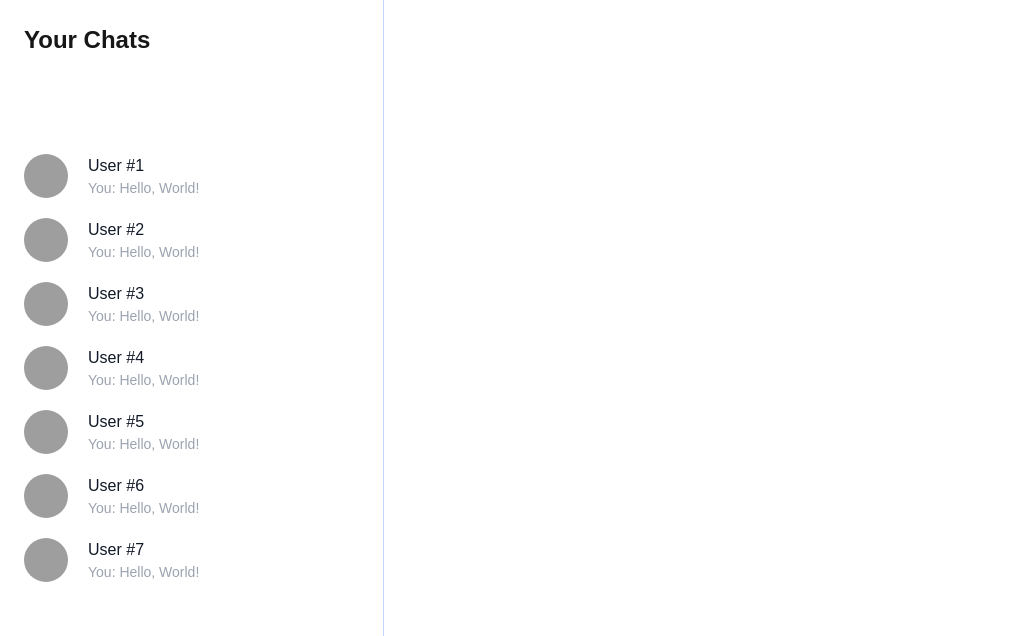
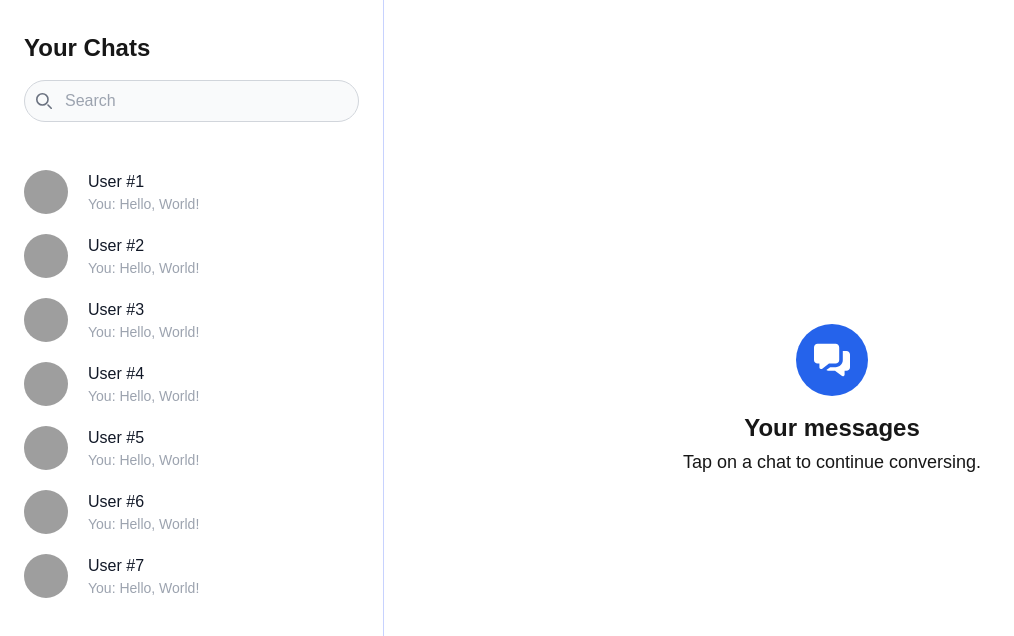
Before and after one commit to meetraval2006/beaves.social, a Next.js app in the folder client/: page /you/chats/inbox in a window 1280 px wide. Shown: the top 636 px of the page, without its empty margins (0-1014 px from the left). Built offline with nearby package versions, Linux system fonts and the light colour scheme; grey boxes are pictures that could not be loaded.

Commit message:
Finish chats inbox page

```diff
--- a/client/app/you/chats/inbox/page.tsx
+++ b/client/app/you/chats/inbox/page.tsx
@@ -11,11 +11,23 @@ export default function Home() {
     </button>
 
     <aside id="default-sidebar" className="fixed rows-2 border-r border-r-indigo-200 top-0 left-0 z-40 w-96 h-screen transition-transform -translate-x-full sm:translate-x-0" aria-label="Sidebar">
-
-    <div className="h-32 px-2 py-4">
-        <div className="p-2 px-4">
+        <div className="h-32 px-2 py-4 pb-32">
+            <div className="p-4 py-4">
                 <div className="text-2xl font-bold">
                     Your Chats
+                </div>
+                <div className="py-4">
+                    <form className="max-w-md mx-auto">
+                        <label className="mb-2 text-sm font-medium text-gray-900 sr-only dark:text-white">Search</label>
+                        <div className="relative">
+                            <div className="absolute inset-y-0 start-0 flex items-center ps-3 pointer-events-none">
+                                <svg className="w-4 h-4 text-gray-500 dark:text-gray-400" aria-hidden="true" xmlns="http://www.w3.org/2000/svg" fill="none" viewBox="0 0 20 20">
+                                    <path stroke="currentColor" strokeLinecap="round" strokeLinejoin="round" strokeWidth="2" d="m19 19-4-4m0-7A7 7 0 1 1 1 8a7 7 0 0 1 14 0Z"/>
+                                </svg>
+                            </div>
+                            <input type="search" id="default-search" className="block w-full px-4 py-2 ps-10 text-md text-gray-900 border border-gray-300 rounded-full bg-gray-50 focus:ring-blue-500 focus:border-blue-500 dark:bg-gray-700 dark:border-gray-600 dark:placeholder-gray-400 dark:text-white dark:focus:ring-blue-500 dark:focus:border-blue-500" placeholder="Search" required />
+                        </div>
+                    </form>
                 </div>
 
             </div>
@@ -118,8 +130,22 @@ export default function Home() {
         </div>
     </aside>
 
-    <div className="p-4 sm:ml-64">
+    <div className="p-4 sm:ml-96 flex h-screen">
+        <div className="text-center m-auto">
+            <div>
+                <span className="inline-flex items-center justify-center w-[72px] h-[72px] bg-blue-600 rounded-full mb-4">
+                    <svg className="w-9 h-9 text-white" aria-hidden="true" xmlns="http://www.w3.org/2000/svg" viewBox="0 0 20 18" fill="currentColor">
+                        <path d="M18 4H16V9C16 10.0609 15.5786 11.0783 14.8284 11.8284C14.0783 12.5786 13.0609 13 12 13H9L6.846 14.615C7.17993 14.8628 7.58418 14.9977 8 15H11.667L15.4 17.8C15.5731 17.9298 15.7836 18 16 18C16.2652 18 16.5196 17.8946 16.7071 17.7071C16.8946 17.5196 17 17.2652 17 17V15H18C18.5304 15 19.0391 14.7893 19.4142 14.4142C19.7893 14.0391 20 13.5304 20 13V6C20 5.46957 19.7893 4.96086 19.4142 4.58579C19.0391 4.21071 18.5304 4 18 4Z" fill="currentColor"/>
+                        <path d="M12 0H2C1.46957 0 0.960859 0.210714 0.585786 0.585786C0.210714 0.960859 0 1.46957 0 2V9C0 9.53043 0.210714 10.0391 0.585786 10.4142C0.960859 10.7893 1.46957 11 2 11H3V13C3 13.1857 3.05171 13.3678 3.14935 13.5257C3.24698 13.6837 3.38668 13.8114 3.55279 13.8944C3.71889 13.9775 3.90484 14.0126 4.08981 13.996C4.27477 13.9793 4.45143 13.9114 4.6 13.8L8.333 11H12C12.5304 11 13.0391 10.7893 13.4142 10.4142C13.7893 10.0391 14 9.53043 14 9V2C14 1.46957 13.7893 0.960859 13.4142 0.585786C13.0391 0.210714 12.5304 0 12 0Z" fill="currentColor"/>
+                        </svg>
+                    <span className="sr-only">Message icon</span>
+                </span>
             </div>
+            <div className="text-2xl font-bold mb-1">Your messages</div>
+            <div className="text-lg">Tap on a chat to continue conversing.</div>
+        </div>
+    </div>
+
     </>
   );
 }
```
Lines whose indentation alone changed are shown as unchanged.
